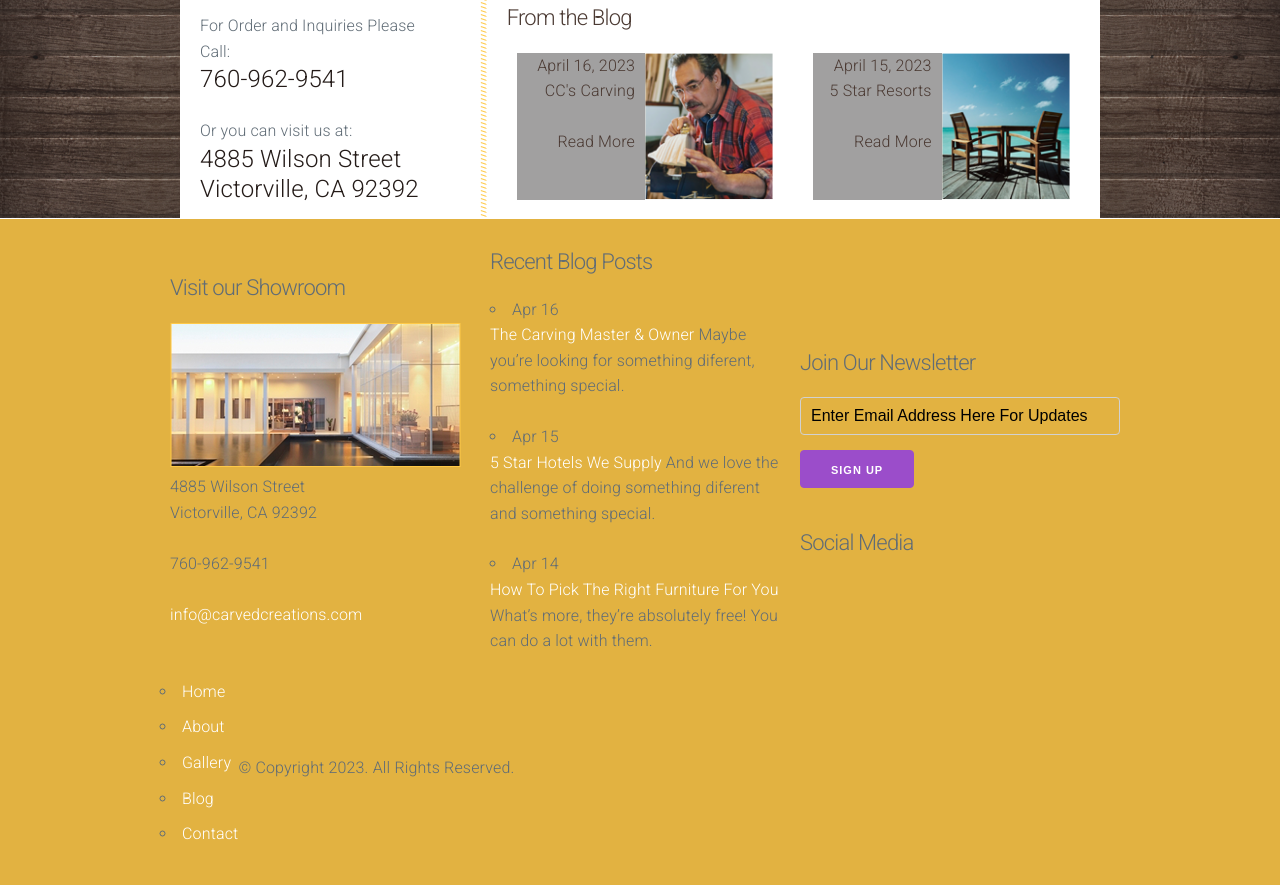
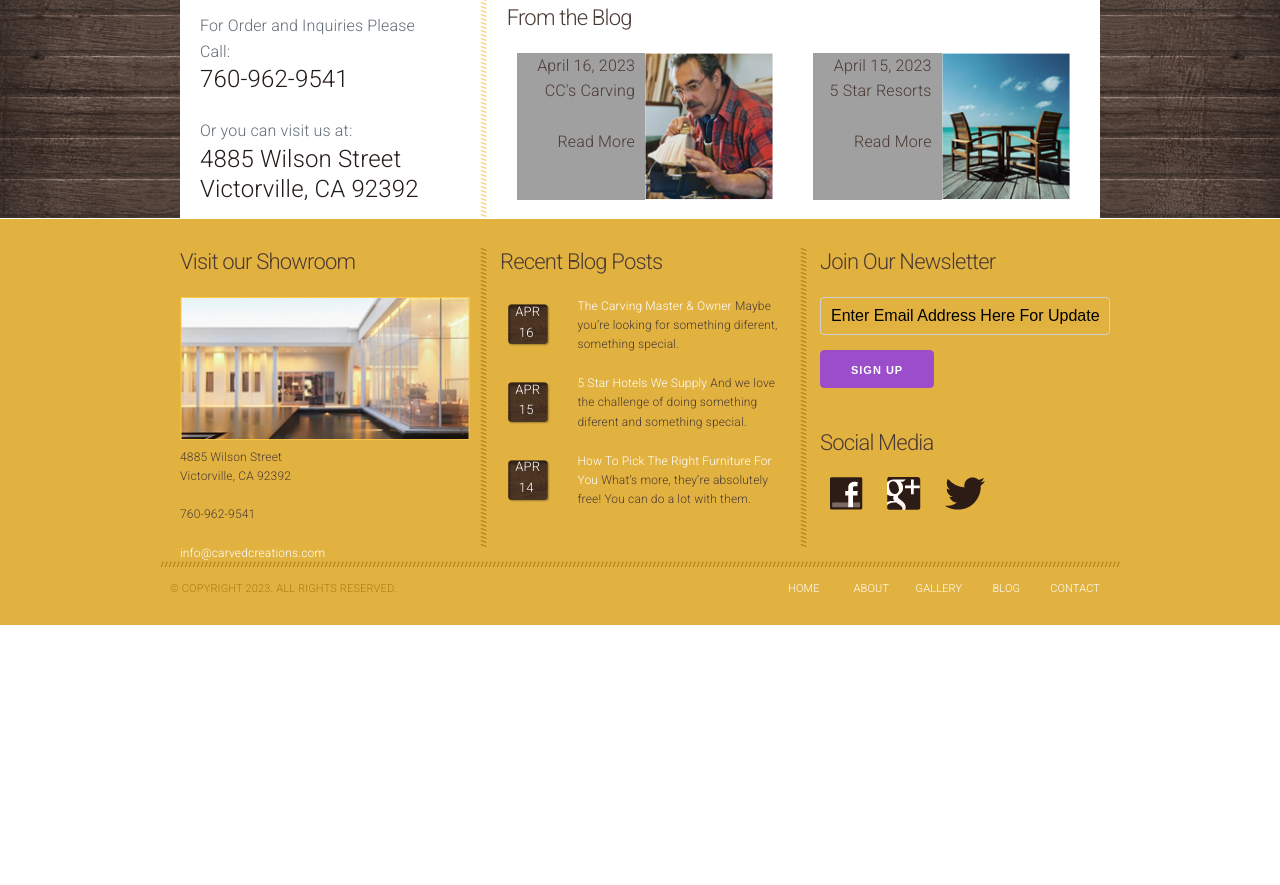
Before and after one commit to davidgm17/p3_milligram, a plain HTML site: page src/index.html in a window 1280 px wide. Shown: the part 886-1771 px from the top of the page. After the commit the page ends 1511 px from the top, so only its background shows below. Drawn offline with Linux system fonts and the light colour scheme; files whose address does not match are found by name.

Commit message:
terminado todo el formato

```diff
--- a/src/index.html
+++ b/src/index.html
@@ -184,8 +184,8 @@
     </div>
     <div class="footer">
       <div class=" content">
-        <div class="row row-center" >
-          <div class="column column-33">
+        <div class="row row-center bg-beauty-bottom " >
+          <div class="column column-33 foot-part">
 
               <h4>Visit our Showroom</h4>
               <a href="gallery.html"><img src="images/show-room.png" alt="Img"></a>
@@ -193,61 +193,74 @@
                 4885 Wilson Street<br> Victorville, CA 92392<br><br> 760-962-9541<br><br> <a href="index.html">info@carvedcreations.com</a>
               </p>
             </div>
-          <div class="column column-33">
+          <div class="column column-33 foot-part-beauty">
               <h4>Recent Blog Posts</h4>
               <ul class="posts">
-                <li>
-                  <span class="time">Apr 16</span>
-                  <p>
+                <li class="row">
+                  <div class=" column column-center column-25 bg-time">
+                  <span class="time ">Apr 16</span>
+                </div>
+                  <p class="column column-75">
                     <a href="blog.html">The Carving Master &amp; Owner</a> Maybe you’re looking for something diferent, something special.
                   </p>
                 </li>
-                <li>
-                  <span class="time">Apr 15</span>
-                  <p>
+                <li class="row">
+                    <div class=" column column-center column-25 bg-time">
+                  <span class="time ">Apr 15</span>
+               </div>
+                  <p class="column column-75">
                     <a href="blog.html">5 Star Hotels We Supply</a> And we love the challenge of doing something diferent and something special.
                   </p>
                 </li>
-                <li>
-                  <span class="time">Apr 14</span>
-                  <p>
+                <li class="row">
+                    <div class=" column column-center column-25 bg-time">
+                  <span class="time ">Apr 14</span>
+                </div>
+                  <p class="column column-75">
                     <a href="blog.html">How To Pick The Right Furniture For You</a> What’s more, they’re absolutely free! You can do a lot with them.
                   </p>
                 </li>
               </ul>
           </div>
-          <div class="column column-33 ">
-              <div class="row row-center" >
+          <div class="column column-33 foot-part-beauty">
+              <div class="row row-center d-content" >
                 <form action="#" method="post" id="newsletter">
                   <h4>Join Our Newsletter</h4>
                   <input type="text" value="Enter Email Address Here For Updates" onBlur="javascript:if(this.value==''){this.value=this.defaultValue;}" onFocus="javascript:if(this.value==this.defaultValue){this.value='';}">
                   <input type="submit" value="Sign up" class="btn2" />
                 </form></div>
-              <div class="row row-center" ><h4>Social Media</h4>
-                <a href="http://freewebsitetemplates.com/go/facebook/" target="_blank" class="facebook"></a> <a href="http://freewebsitetemplates.com/go/googleplus/" target="_blank" class="googleplus"></a> <a href="http://freewebsitetemplates.com/go/twitter/" target="_blank" class="twitter"></a>
+              <div class="row row-center social-media d-content" ><h4>Social Media</h4>
+                <a href="http://freewebsitetemplates.com/go/facebook/" target="_blank" class="facebook"></a>
+                <a href="http://freewebsitetemplates.com/go/googleplus/" target="_blank" class="googleplus"></a>
+                <a href="http://freewebsitetemplates.com/go/twitter/" target="_blank" class="twitter"></a>
               </div>
           </div>
         </div>
-        <div class="row row-center" ><ul class="navigation">
-            <li>
+        <div class="row row-center text-footer" >
+          <div class="column d-flex">
+            <p class="column-center m-0">
+              © Copyright 2023. All Rights Reserved.
+            </p>
+          </div>
+          <div class=" column  column-offset-25 row row-center d-flex  ">
+              <div class="column tx-center">
               <a href="index.html">Home</a>
-            </li>
-            <li>
+              </div>
+              <div class="column tx-center">
               <a href="about.html">About</a>
-            </li>
-            <li>
+            </div>
+            <div class="column tx-center">
               <a href="gallery.html">Gallery</a>
-            </li>
-            <li>
+              </div>
+              <div class="column tx-center">
               <a href="blog.html">Blog</a>
-            </li>
-            <li>
+            </div>
+            <div class="column tx-center">
               <a href="contact.html">Contact</a>
-            </li>
-          </ul>
-          <p id="footnote">
-            © Copyright 2023. All Rights Reserved.
-          </p></div>
+            </div>
+        </div>
+
+        </div>
         </div>
     </div>
   </body>
--- a/src/styles/main.css
+++ b/src/styles/main.css
@@ -140,4 +140,77 @@ a {
 }
 .footer .content {
   width: 940px;
+  color: #4b3a33;
 }
+
+.text-footer {
+  color: #ab7d0f;
+  font-size: 11px;
+  text-transform: uppercase;
+  height: 4em;
+}
+
+.links-footer a {
+  text-decoration: none;
+}
+.bg-beauty-bottom {
+  background: url(../images/separator-dark.png) repeat-x left bottom;
+  padding: 0 0 20px;
+}
+.foot-part {
+  height: 300px;
+  padding-left: 20px !important;
+}
+.foot-part p {
+  font-size: 12px;
+}
+.foot-part-beauty {
+  background: url(../images/separator-dark-vertical.png) repeat-y left top;
+  height: 300px;
+  padding-left: 20px !important;
+}
+
+.foot-part-beauty .posts span {
+  font-size: 13px;
+}
+.foot-part-beauty .posts p {
+  font-size: 12px;
+}
+.social-media a {
+  background: url(../images/icons.png) no-repeat;
+  display: inline-block;
+  height: 33px;
+  margin: 0 10px !important;
+}
+.facebook {
+  background-position: -46px -112px !important;
+  width: 33px;
+}
+.googleplus {
+  background-position: -46px -153px !important;
+  width: 34px;
+}
+.twitter {
+  background-position: -46px -194px !important;
+  width: 40px;
+}
+.time {
+  color: #fff;
+  height: 42px;
+  width: 32px;
+  margin: 0 5px 15px 0 !important;
+  padding: 5px 5px !important;
+  text-align: center;
+  text-transform: uppercase;
+}
+.bg-time {
+  background: url(../images/bg-time.png) no-repeat center center;
+  justify-content: center;
+  display: flex !important;
+}
+.m-0 {
+  margin: auto 0;
+}
+.d-content {
+  display: contents;
+}
```
Also changed, not shown: dist/styles/main.css.
